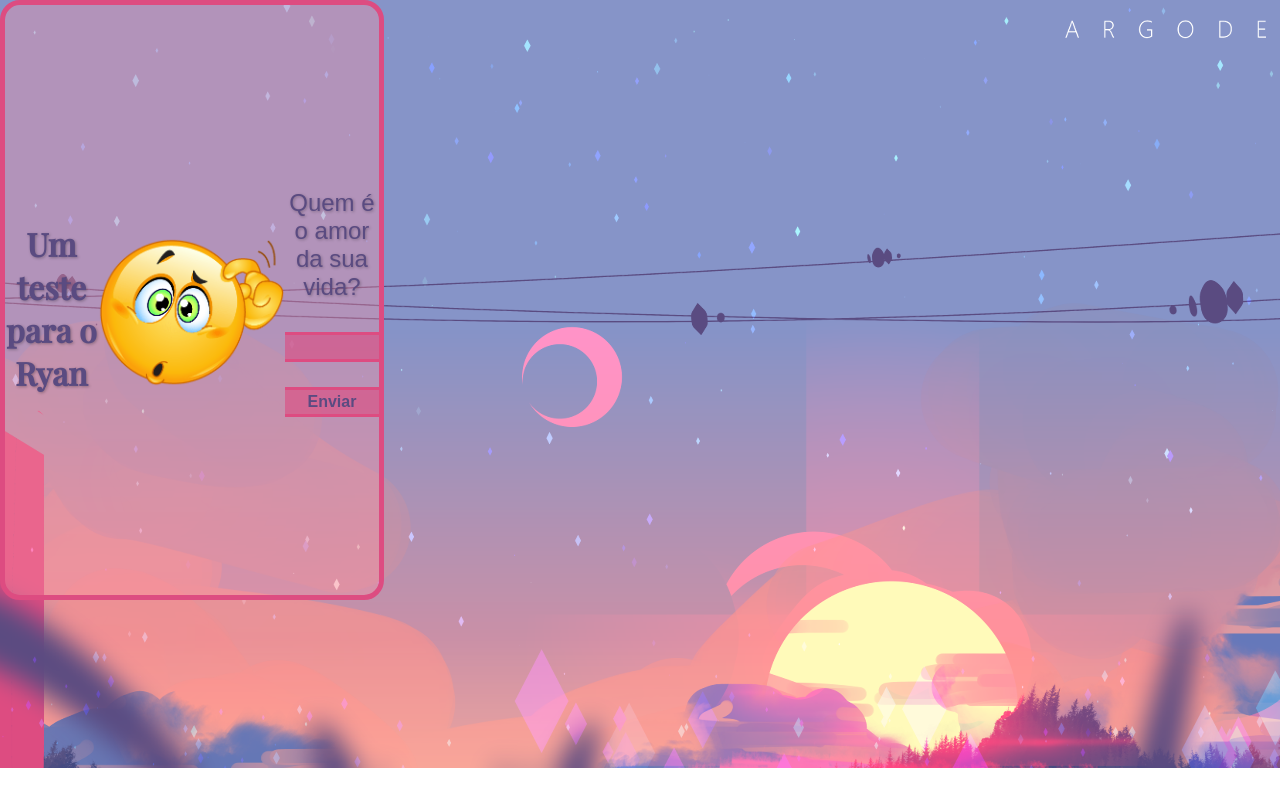
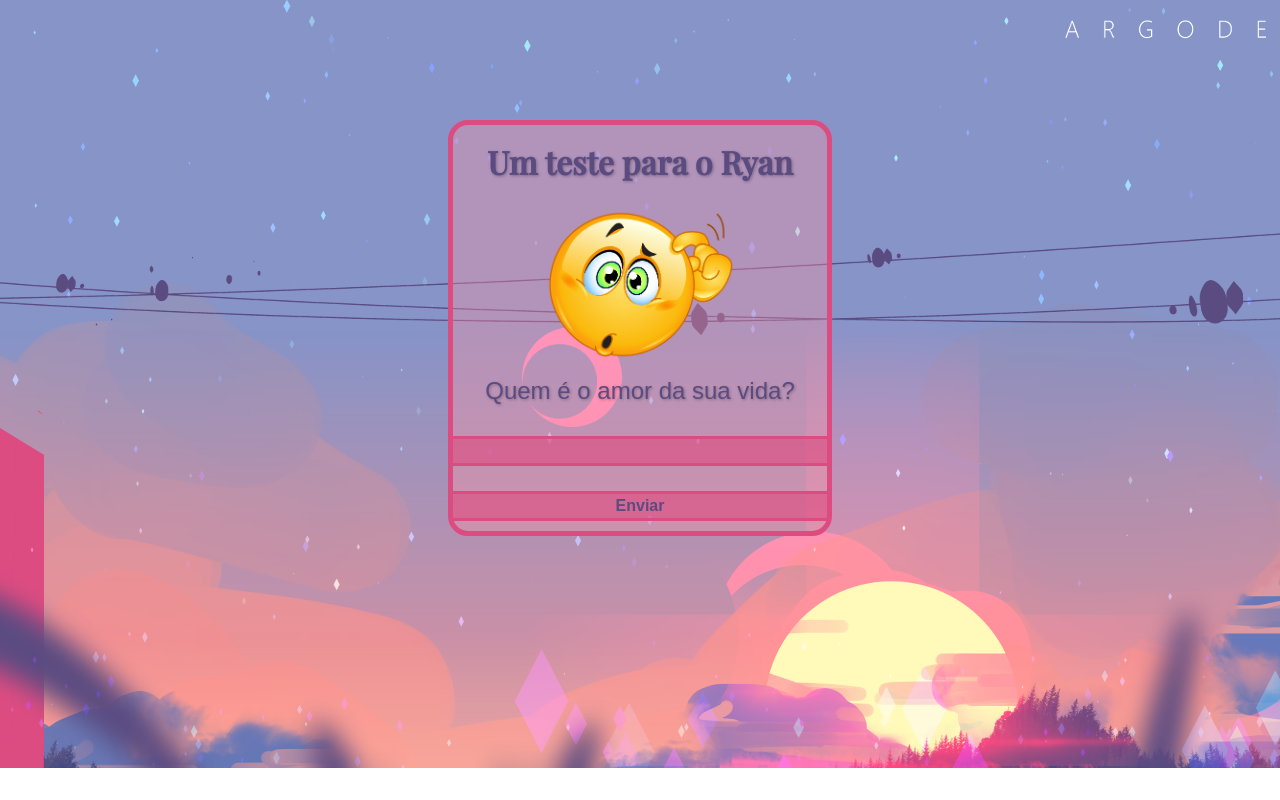
Before and after one commit to HelioMouraJrr/Ryann, a plain HTML site: page index.html in a window 1280 px wide. Drawn offline with nearby package versions, Linux system fonts and the light colour scheme.

Commit message:
Update style.css

```diff
--- a/style.css
+++ b/style.css
@@ -28,11 +28,11 @@ body {
     background-color: #ff92a15d;
     border-radius: 20px;
     border: solid #DD4C81 5px;
-    display: flex;
+    position: absolute;
     width: 30%;
-    justify-content: center;
-    align-items: center;
-    min-height: 75vh;
+    left: 35%;
+    top: 15%;
+    min-height: 50vh;
     min-width: 250px;
 }
 
```
